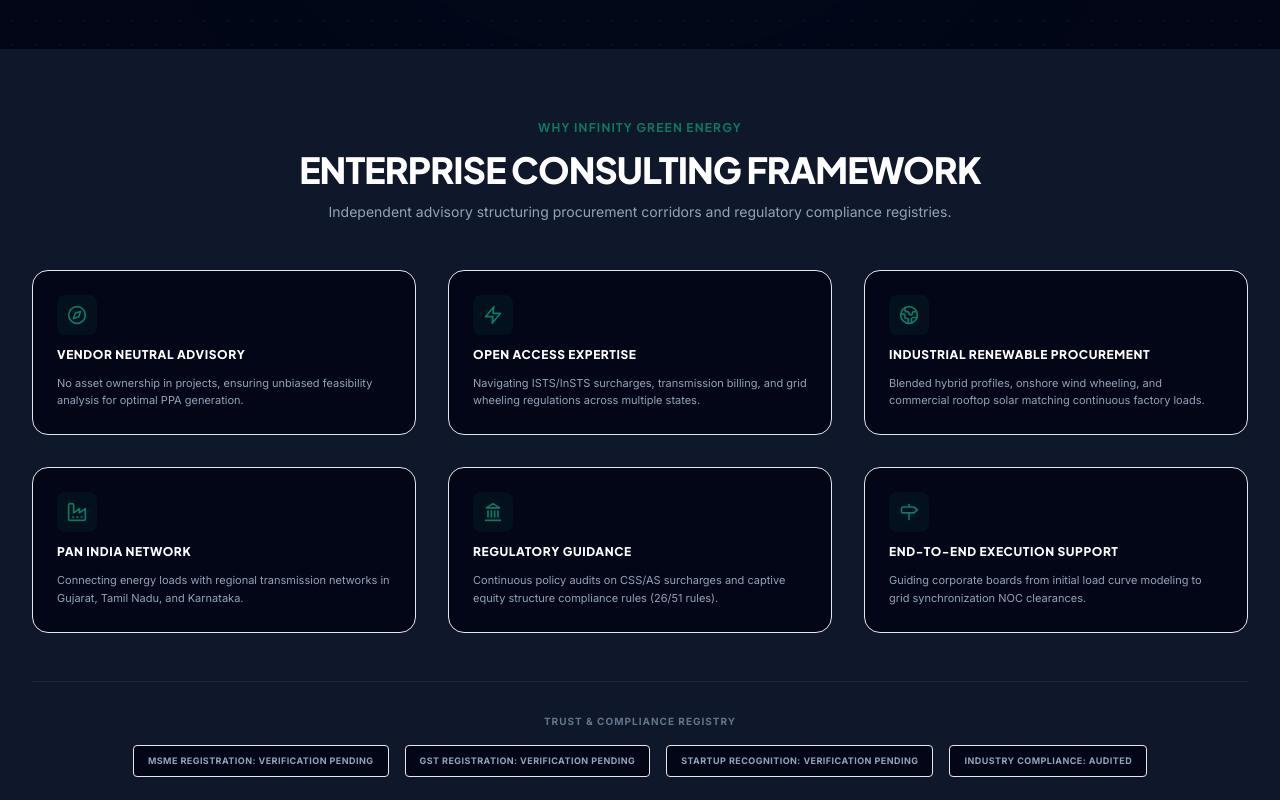
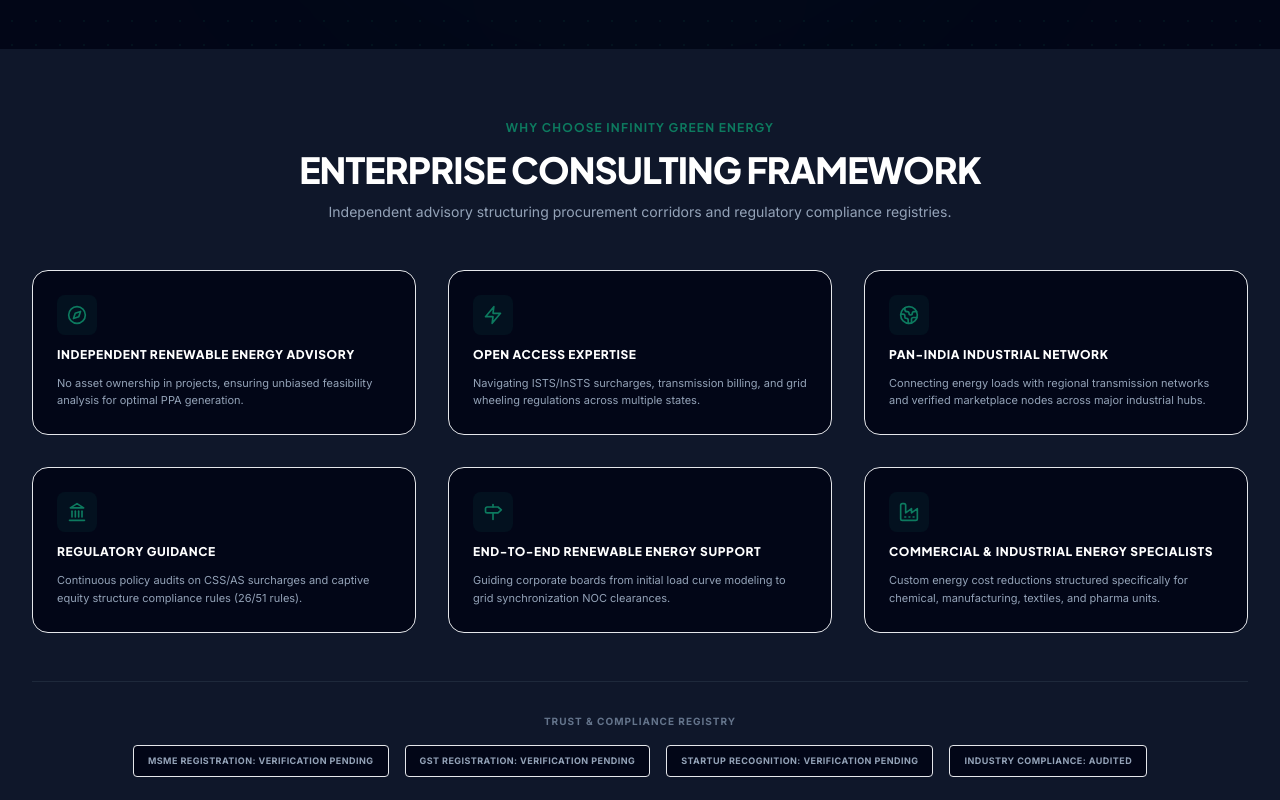
Before and after one commit to VedantPatel0709/infinity-green-energy, a Next.js app in the folder client/: page / in a window 1280 px wide. Shown: the part 720-1520 px from the top of the page. Built offline with nearby package versions, Linux system fonts and the light colour scheme; no server answers.

Commit message:
Final homepage and footer polish

```diff
--- a/client/app/page.tsx
+++ b/client/app/page.tsx
@@ -77,7 +77,7 @@
         <div className="max-w-7xl mx-auto px-4 sm:px-6 lg:px-8 space-y-12">
 
           <div className="text-center max-w-3xl mx-auto space-y-3">
-            <span className="text-primary font-bold text-xs uppercase tracking-widest font-heading">Why Infinity Green Energy</span>
+            <span className="text-primary font-bold text-xs uppercase tracking-widest font-heading">Why Choose Infinity Green Energy</span>
             <h2 className="text-2xl md:text-4xl font-black font-heading text-white uppercase tracking-tight">Enterprise Consulting Framework</h2>
             <p className="text-slate-400 text-xs md:text-sm">
               Independent advisory structuring procurement corridors and regulatory compliance registries.
@@ -89,7 +89,7 @@
               <div className="w-10 h-10 rounded-lg bg-primary/10 flex items-center justify-center text-primary">
                 <Compass className="w-5 h-5" />
               </div>
-              <h4 className="font-heading font-black text-white text-xs uppercase tracking-wider">Vendor Neutral Advisory</h4>
+              <h4 className="font-heading font-black text-white text-xs uppercase tracking-wider">Independent Renewable Energy Advisory</h4>
               <p className="text-slate-400 text-[11px] leading-relaxed">No asset ownership in projects, ensuring unbiased feasibility analysis for optimal PPA generation.</p>
             </div>
 
@@ -105,16 +105,8 @@
               <div className="w-10 h-10 rounded-lg bg-primary/10 flex items-center justify-center text-primary">
                 <Globe2 className="w-5 h-5" />
               </div>
-              <h4 className="font-heading font-black text-white text-xs uppercase tracking-wider">Industrial Renewable Procurement</h4>
-              <p className="text-slate-400 text-[11px] leading-relaxed">Blended hybrid profiles, onshore wind wheeling, and commercial rooftop solar matching continuous factory loads.</p>
-            </div>
-
-            <div className="bg-slate-950 p-6 rounded-2xl border border-slate-850 hover:border-primary/45 transition-all space-y-3">
-              <div className="w-10 h-10 rounded-lg bg-primary/10 flex items-center justify-center text-primary">
-                <Factory className="w-5 h-5" />
-              </div>
-              <h4 className="font-heading font-black text-white text-xs uppercase tracking-wider">Pan India Network</h4>
-              <p className="text-slate-400 text-[11px] leading-relaxed">Connecting energy loads with regional transmission networks in Gujarat, Tamil Nadu, and Karnataka.</p>
+              <h4 className="font-heading font-black text-white text-xs uppercase tracking-wider">Pan-India Industrial Network</h4>
+              <p className="text-slate-400 text-[11px] leading-relaxed">Connecting energy loads with regional transmission networks and verified marketplace nodes across major industrial hubs.</p>
             </div>
 
             <div className="bg-slate-950 p-6 rounded-2xl border border-slate-850 hover:border-primary/45 transition-all space-y-3">
@@ -129,12 +121,20 @@
               <div className="w-10 h-10 rounded-lg bg-primary/10 flex items-center justify-center text-primary">
                 <Milestone className="w-5 h-5" />
               </div>
-              <h4 className="font-heading font-black text-white text-xs uppercase tracking-wider">End-to-End Execution Support</h4>
+              <h4 className="font-heading font-black text-white text-xs uppercase tracking-wider">End-to-End Renewable Energy Support</h4>
               <p className="text-slate-400 text-[11px] leading-relaxed">Guiding corporate boards from initial load curve modeling to grid synchronization NOC clearances.</p>
+            </div>
+
+            <div className="bg-slate-950 p-6 rounded-2xl border border-slate-850 hover:border-primary/45 transition-all space-y-3">
+              <div className="w-10 h-10 rounded-lg bg-primary/10 flex items-center justify-center text-primary">
+                <Factory className="w-5 h-5" />
+              </div>
+              <h4 className="font-heading font-black text-white text-xs uppercase tracking-wider">Commercial & Industrial Energy Specialists</h4>
+              <p className="text-slate-400 text-[11px] leading-relaxed">Custom energy cost reductions structured specifically for chemical, manufacturing, textiles, and pharma units.</p>
             </div>
           </div>
 
-          {/* Trust & Compliance Section */}
+          {/* Trust & Compliance Registry */}
           <div className="pt-8 border-t border-slate-800 space-y-4 text-center">
             <span className="text-slate-500 text-[10px] uppercase font-bold tracking-widest block">Trust & Compliance Registry</span>
             <div className="flex flex-wrap items-center justify-center gap-4 text-[9px] uppercase font-bold tracking-wider text-slate-400">
@@ -287,7 +287,7 @@
             <div className="bg-slate-50 p-8 rounded-3xl border border-slate-150 space-y-6">
               <div className="flex items-center gap-3">
                 <span className="text-xl">☀️</span>
-                <h3 className="font-heading font-black text-dark text-base uppercase">Sample Energy Producers (IPPs)</h3>
+                <h3 className="font-heading font-black text-dark text-base uppercase">Producer Marketplace</h3>
               </div>
               <div className="space-y-4">
                 {networkProducers.map((p, idx) => (
@@ -309,7 +309,7 @@
             <div className="bg-slate-50 p-8 rounded-3xl border border-slate-155 space-y-6">
               <div className="flex items-center gap-3">
                 <span className="text-xl">🏭</span>
-                <h3 className="font-heading font-black text-dark text-base uppercase">Sample Industrial Consumers</h3>
+                <h3 className="font-heading font-black text-dark text-base uppercase">Consumer Marketplace</h3>
               </div>
               <div className="space-y-4">
                 {networkConsumers.map((c, idx) => (
--- a/client/components/Footer.tsx
+++ b/client/components/Footer.tsx
@@ -69,16 +69,17 @@
             </ul>
           </div>
 
-          {/* Resources Column */}
+          {/* Ecosystem Column */}
           <div>
             <h4 className="text-white font-heading font-semibold text-xs uppercase tracking-wider mb-5">
-              Resources
+              Ecosystem
             </h4>
             <ul className="space-y-3 text-xs font-sans">
-              <li><Link href="/case-studies" className="hover:text-primary transition-colors">Case Studies</Link></li>
-              <li><Link href="/faqs" className="hover:text-primary transition-colors">FAQs Directory</Link></li>
               <li><Link href="/industry-network" className="hover:text-primary transition-colors">Industry Network</Link></li>
               <li><Link href="/knowledge-center" className="hover:text-primary transition-colors">Knowledge Center</Link></li>
+              <li><Link href="/insights" className="hover:text-primary transition-colors">Insights</Link></li>
+              <li><Link href="/faqs" className="hover:text-primary transition-colors">FAQs</Link></li>
+              <li><Link href="/request-proposal" className="hover:text-primary transition-colors">Request Proposal</Link></li>
             </ul>
           </div>
 
```
